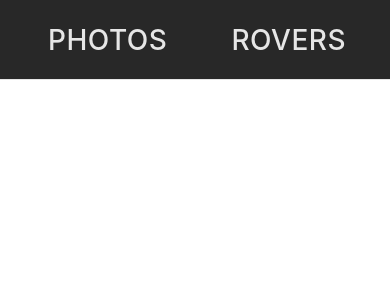
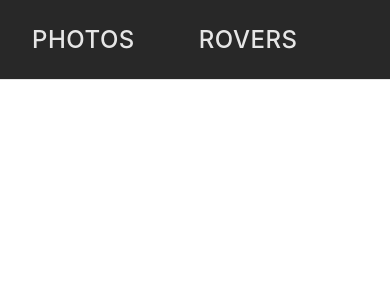
Before and after one commit to itsmedmd/mars-rover-photos, a Next.js app: page /1 in a window 390 px wide. Shown: the top 300 px of the page. Built offline with nearby package versions, Linux system fonts and the light colour scheme.

Commit message:
fixing header text overflow on small screens

```diff
--- a/components/layout/layout.module.scss
+++ b/components/layout/layout.module.scss
@@ -17,6 +17,10 @@
 	position: fixed;
 	width: 100%;
 	z-index: $z-index-overlay;
+
+	@include respond-to(max-width, $break-phone) {
+		padding: 0 8px 0 16px;
+	}
 }
 
 .main {
--- a/components/navigation/navigation.module.scss
+++ b/components/navigation/navigation.module.scss
@@ -10,6 +10,10 @@
 		letter-spacing: 0.5px;
 		margin-right: 64px;
 		text-transform: uppercase;
+
+		@include respond-to(max-width, $break-phone) {
+			font-size: $font-24;
+		}
 	}
 
 	&__item:hover {
--- a/styles/rovers.module.scss
+++ b/styles/rovers.module.scss
@@ -48,6 +48,7 @@
 
 	@include respond-to(max-width, $break-phone-small) {
 		font-size: $font-20;
+		padding: 32px 6px 84px;
 	}
 
 	&__name {
--- a/styles/typography.scss
+++ b/styles/typography.scss
@@ -1,6 +1,7 @@
 // font-size
 $font-20: 20px;
 $font-22: 22px;
+$font-24: 24px;
 $font-28: 28px;
 $font-36: 36px;
 $font-40: 40px;
```
